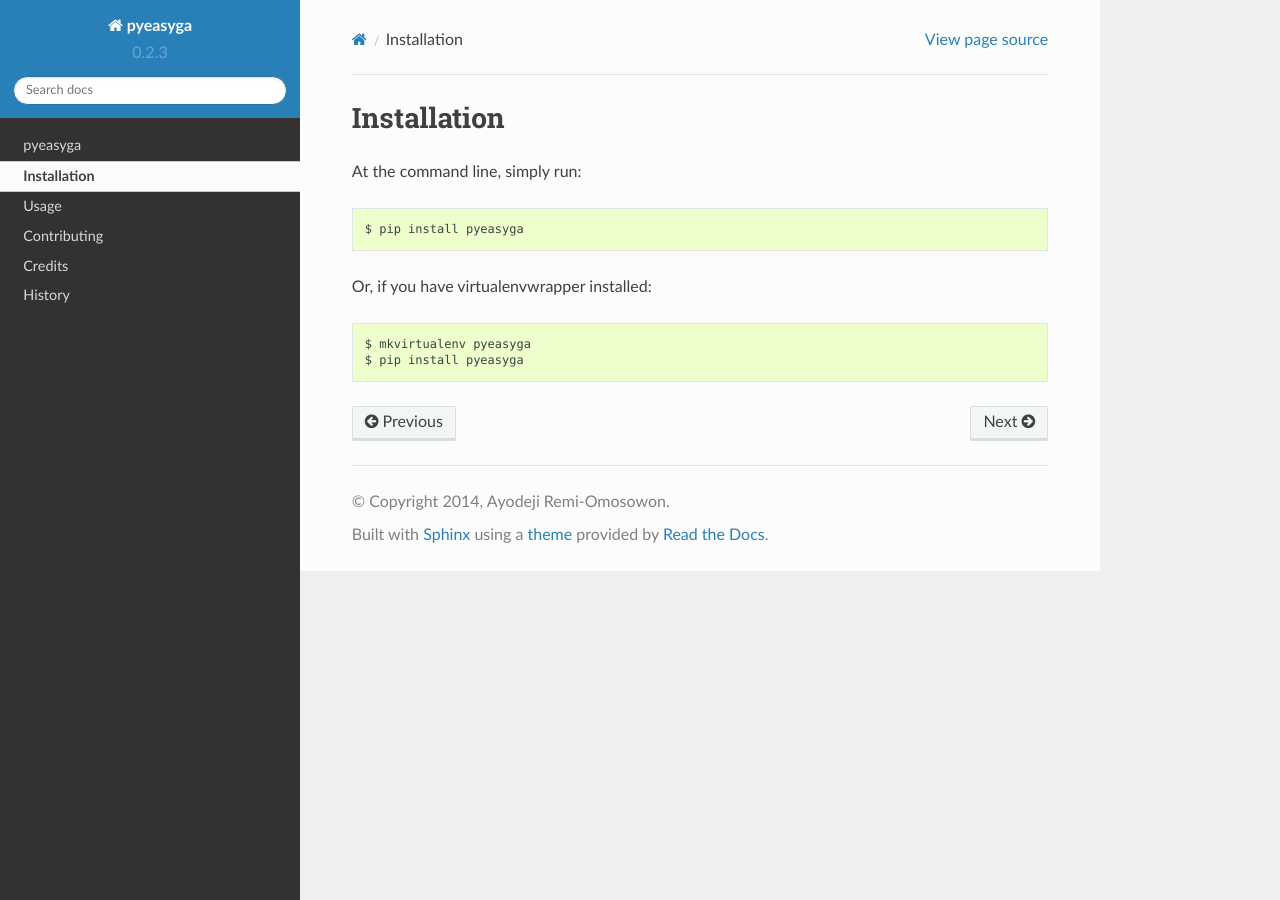
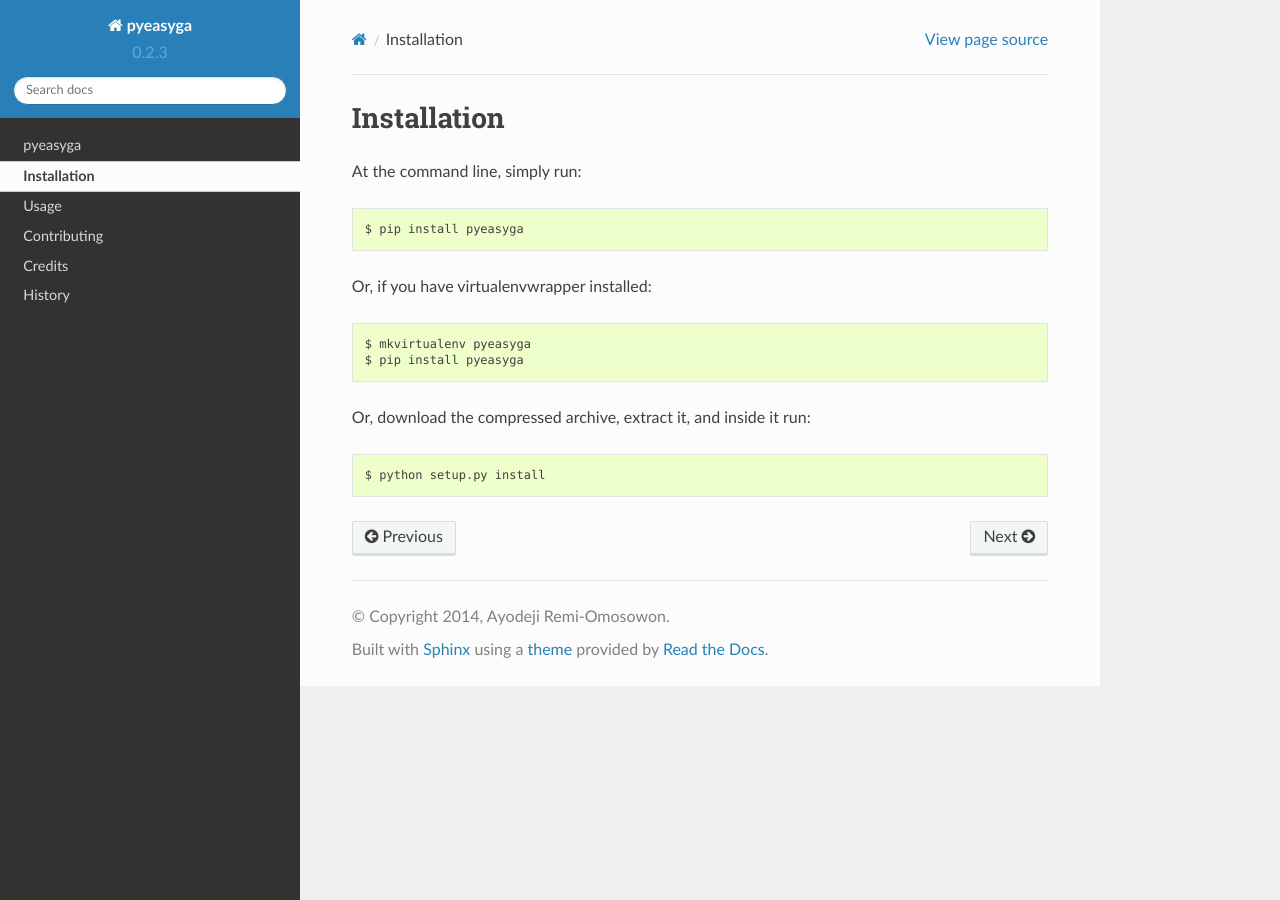
Before and after one commit to remiomosowon/pyeasyga, a Sphinx documentation site: the page built from docs/installation.rst, in a window 1280 px wide. Built offline with Sphinx 7.4.7 and the Read the Docs theme 2.0.0, drawn with Linux system fonts in a browser that asks for light colours.

Commit message:
Added an extra installation step to documentation

```diff
--- a/docs/installation.rst
+++ b/docs/installation.rst
@@ -10,3 +10,7 @@ Or, if you have virtualenvwrapper installed::
 
     $ mkvirtualenv pyeasyga
     $ pip install pyeasyga
+
+Or, download the compressed archive, extract it, and inside it run::
+
+    $ python setup.py install
```
